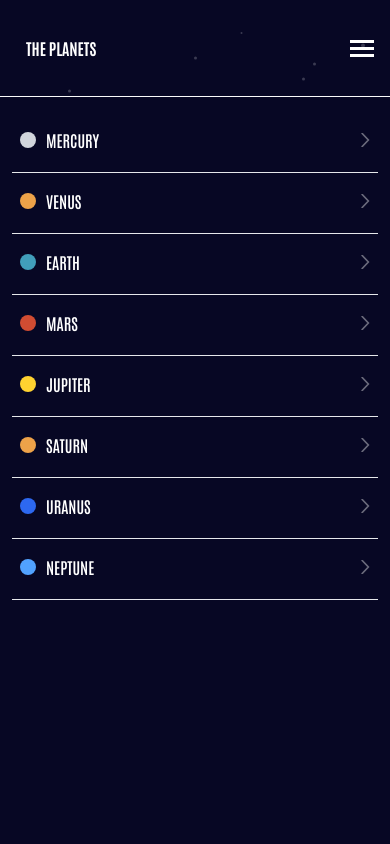
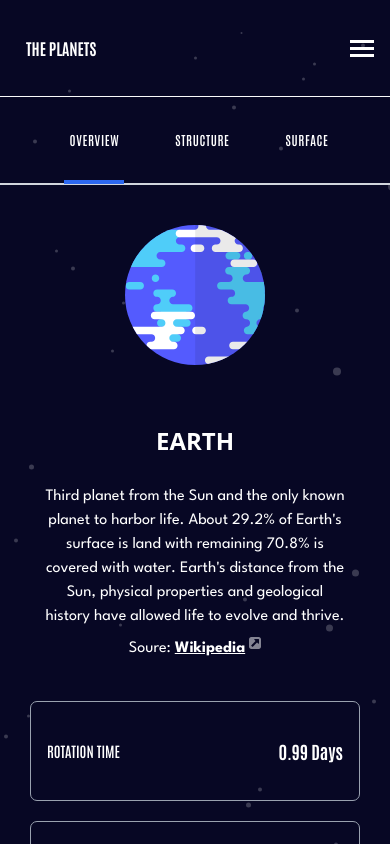
Before and after one commit to ItaloDev-Marcelo/planets-fect, a React (Vite) app: page / in a window 390 px wide. Built offline with nearby package versions, Linux system fonts and the light colour scheme.

Commit message:
style: add more style

```diff
--- a/src/components/Layout/CommunLayout.tsx
+++ b/src/components/Layout/CommunLayout.tsx
@@ -52,7 +52,7 @@ const CommunLayout = ({data}:CommunLayoutProps) => {
 
 
   return (
-    <div className={!nav ? 'flex flex-col xl:block' : 'hidden xl:block'}>
+    <div className={nav ? 'flex flex-col xl:block' : 'hidden xl:block'}>
       <div className='py-2'>
           <div className='text-white flex flex-col items-center justify-center md:hidden  border-b-2 border-gray-300  w-full h-20'>
 
--- a/src/components/Nav/Navbar.tsx
+++ b/src/components/Nav/Navbar.tsx
@@ -15,7 +15,7 @@ const Navbar = () => {
           <button className='md:hidden' onClick={handleNavBar}><img src={Hamburger}/></button>
        </div>
 
-        <ul className={` ${nav ? 'flex-col md:flex' : 'hidden md:flex ' }
+        <ul className={` ${!nav ? 'flex-col md:flex' : 'hidden md:flex ' }
        md:flex-row xl:mr-4 md:flex-wrap px-1 lg:px-0 md:justify-center md:gap-2.5 space-y-4 pt-5 fixed top-25  md:top-[-25px] xl:top-[-5px] xl:w-auto xl:h-auto
         left-0 w-full h-full md:relative
          bg-deep-space-blue z-100 h-max-full `}>
--- a/src/index.css
+++ b/src/index.css
@@ -16,7 +16,7 @@
   font-style: normal;
 }
 
-body {
+html,body {
     overflow-x:hidden;
     height: 100dvh;
     background: #070724 url('./assets/background-stars.svg') no-repeat center center fixed;
```
